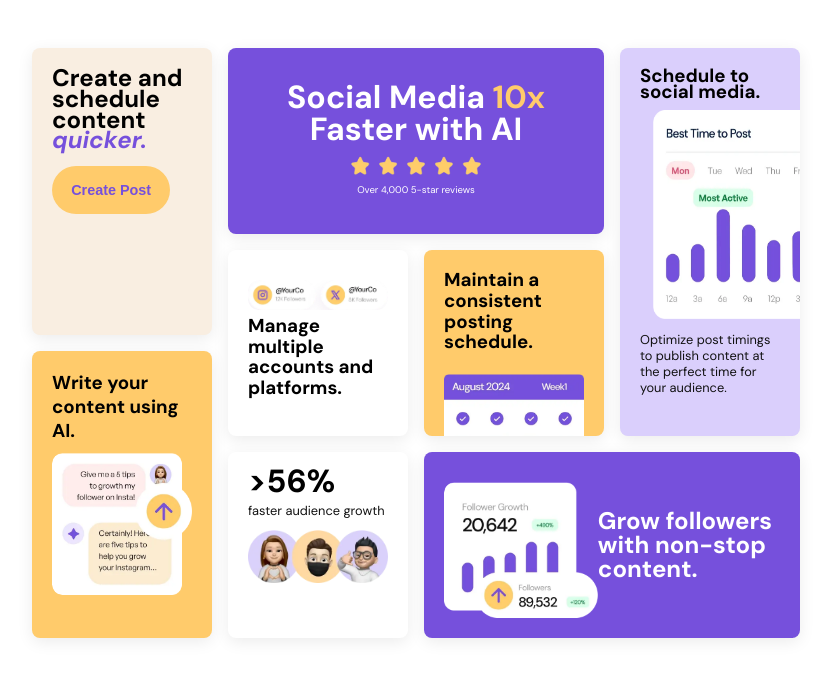
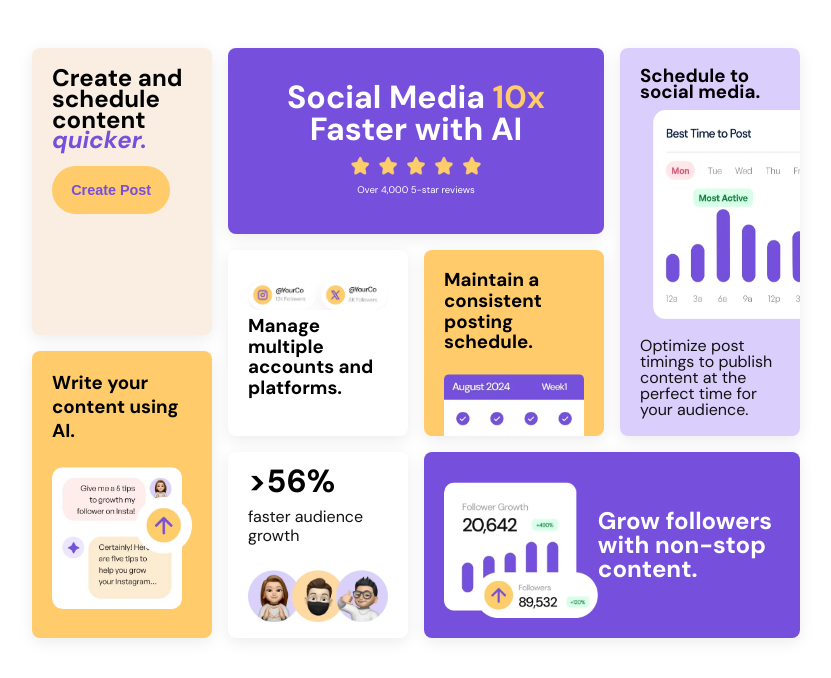
Before and after one commit to Patience-1/Bento-Grid-Challenge, a plain HTML site: page index.html in a window 1280 px wide. Shown: the whole page, without its empty margins (224-1055 px from the left). Drawn offline with Linux system fonts and the light colour scheme.

Commit message:
Update style.css

```diff
--- a/style.css
+++ b/style.css
@@ -50,8 +50,8 @@ body{
 
 p {
   color: var(--Black);
-  font-size: 0.8rem;
-  margin-top: 0.6rem;
+  font-size: 1rem;
+  margin-top: 1rem;
 }
 
 img {
@@ -148,6 +148,9 @@ h2 span{
 .item4 h2{
   color: var(--Black);
 }
+.item4 img{
+  margin-top: 1.5rem;
+}
 
 /*BOX5 STYLING*/
 .item5 {
@@ -175,6 +178,10 @@ h2 span{
   text-align: left;
   grid-area: item7;
   line-height: 1.2rem;
+}
+
+.item7 img{
+  margin-top: 1.5rem;
 }
 
 .item8 {
```
